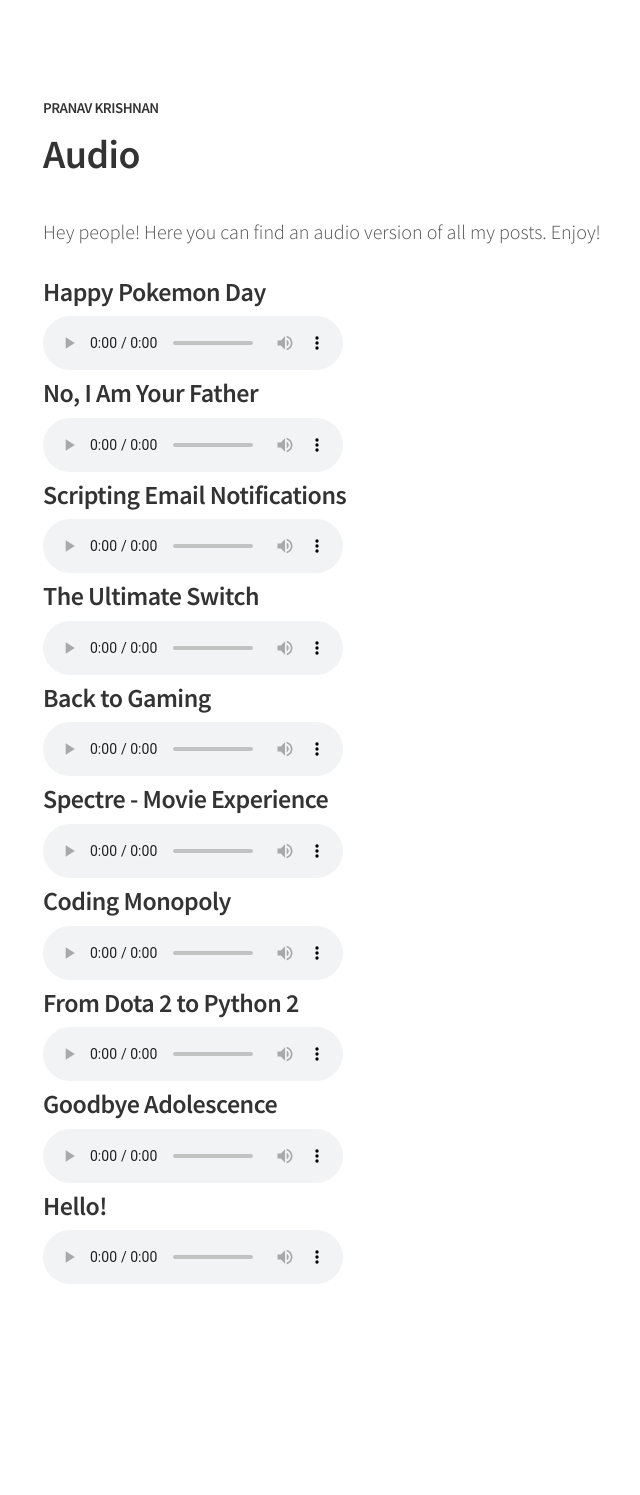
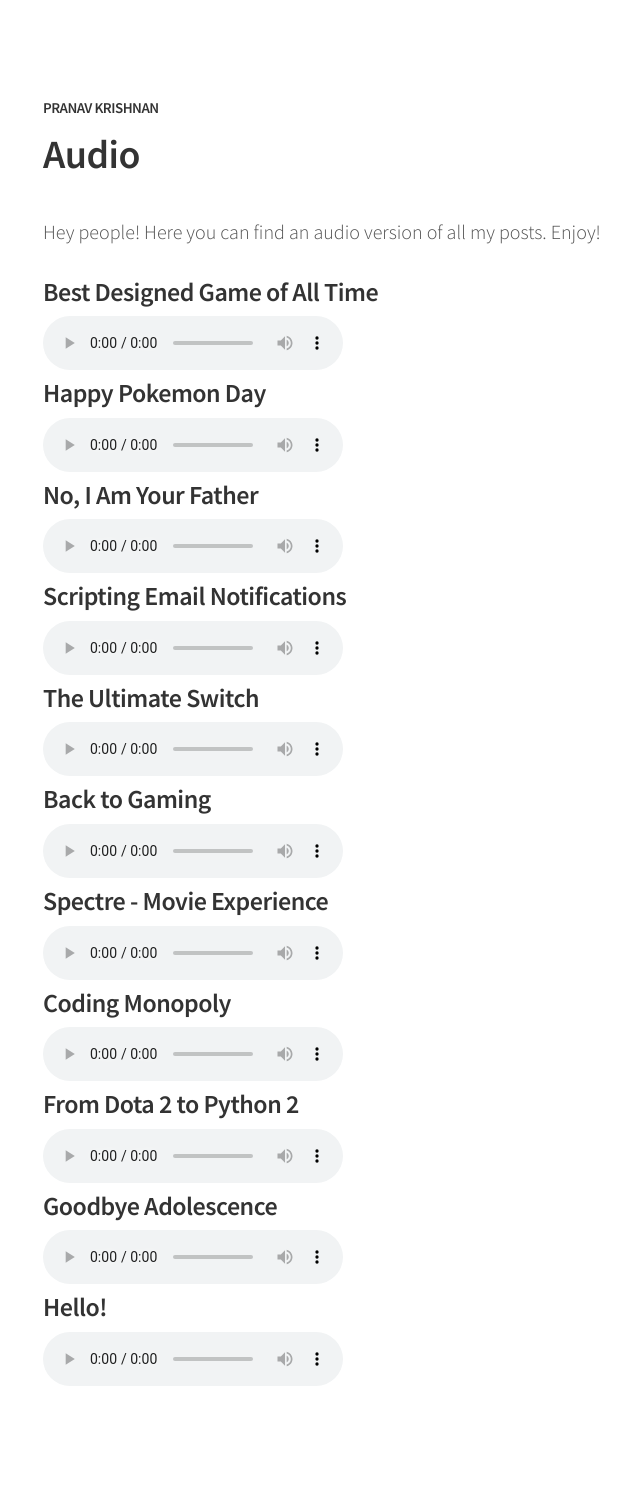
Before and after one commit to nostack/nostack.github.io, a Jekyll site: the page built from audio.md, in a window 1280 px wide. Shown: the whole page, without its empty margins (237-877 px from the left). Built offline with Jekyll 4.4.1, drawn with Linux system fonts in a browser that asks for light colours; Markdown is read by kramdown in place of the engine named in the settings; before the commit the page ends 1393 px from its top, so only the background shows below that.

Commit message:
Witcher 3

```diff
--- a/audio.md
+++ b/audio.md
@@ -4,6 +4,12 @@ permalink: /audio/
 ---
 
 Hey people! Here you can find an audio version of all my posts. Enjoy!
+
+###Best Designed Game of All Time
+<audio controls>
+  <source src="../audiofiles/Witcher 3.wav" type="audio/wav">
+Your browser does not support the audio element.
+</audio>
 
 ###Happy Pokemon Day
 <audio controls>
```
Also changed, not shown: 4 other files.
